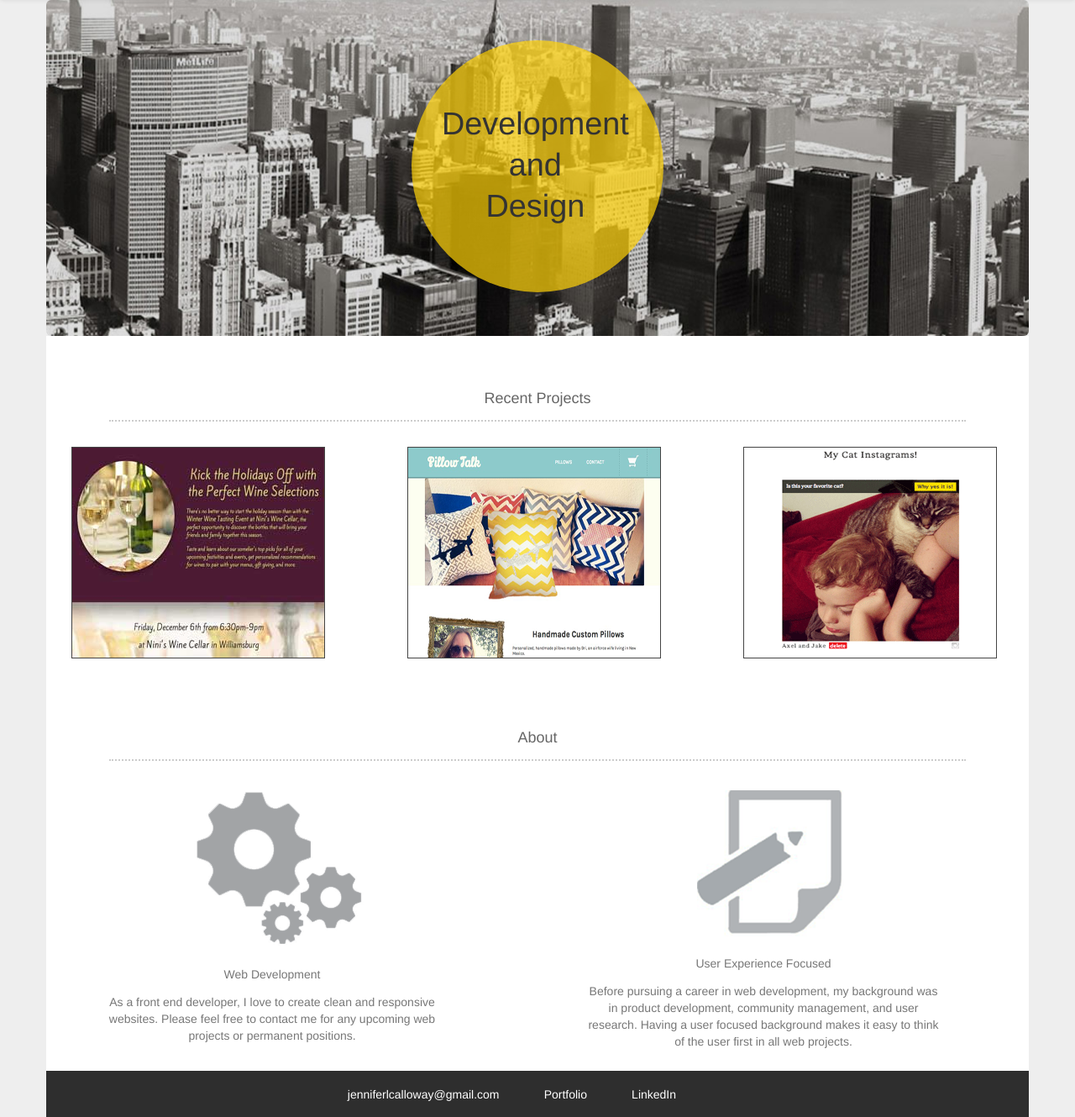
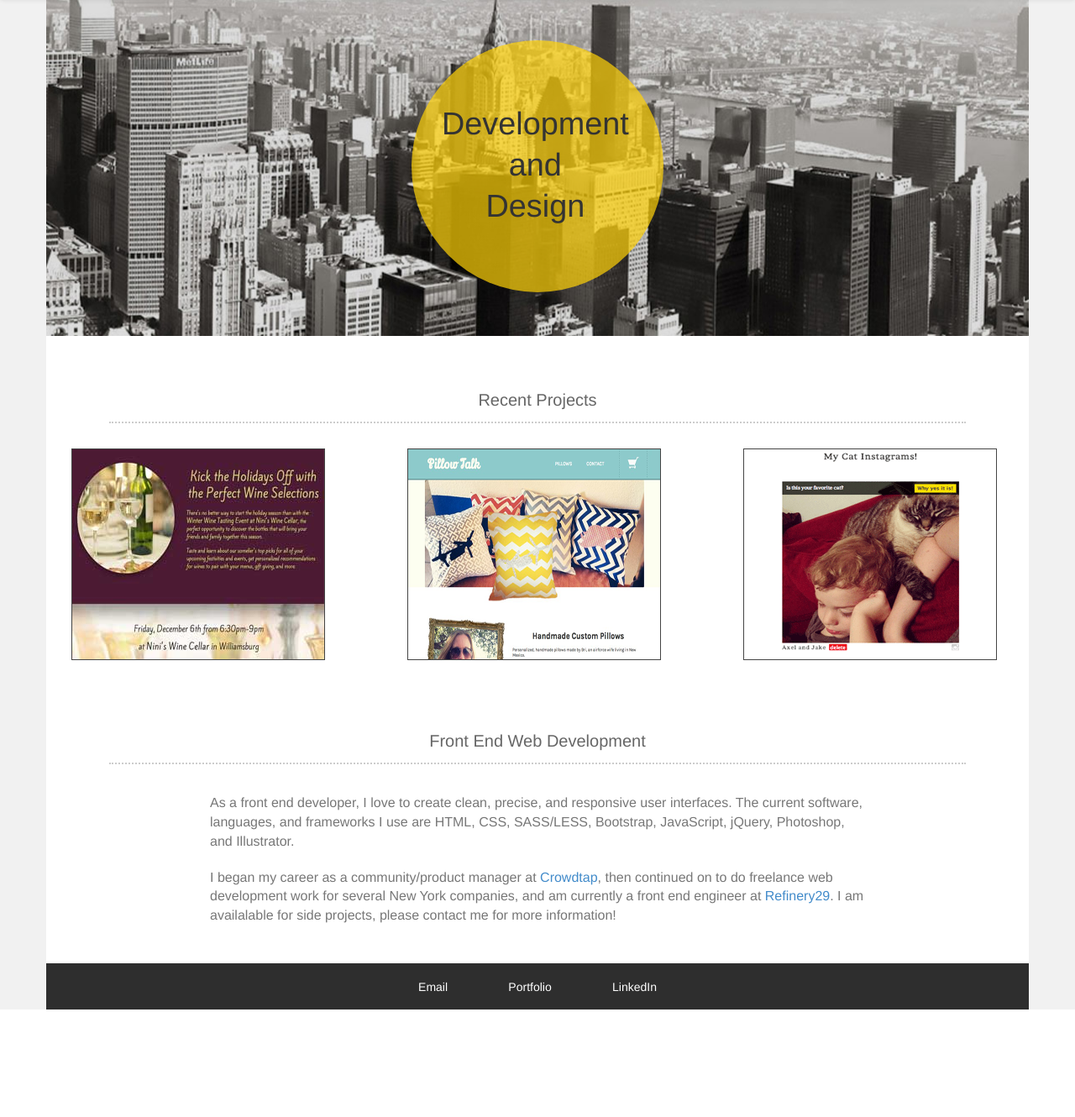
Before and after one commit to JenniferCalloway/jennifercalloway.github.io, a PHP site: page / in a window 1280 px wide. Shown: the part 60-1390 px from the top of the page at 84% size. After the commit the page ends 1262 px from the top, so only its background shows below. Run offline with PHP 8.4, Linux system fonts and the light colour scheme; some libraries are stand-ins or nearby versions.

Commit message:
homepage updates

```diff
--- a/assets/styles.css
+++ b/assets/styles.css
@@ -31,9 +31,13 @@
 	padding-right: 0;
 }
 
+.container .jumbotron {
+	border-radius: 0;
+}
+
 
 body {
-	background-color: #eee;
+	background-color: #f1f1f1;
 }
 
 
@@ -46,6 +50,7 @@ body {
 	text-align: center;
 	color: #666;
 	font-weight: normal;
+	font-size: 20px;
 }
 
 .title {
@@ -74,27 +79,14 @@ body {
 	margin: 0 auto;
 }
 
-.icon {
-	padding: 25px;
+.about-me {
+	color: #777;
+	font-size: 16px;
+	padding: 25px 0;
 }
 
-.icon img {
-	display: block;
-	margin: 0 auto;
-	padding-right: 30px;
-}
-
-
-.icon h5, .icon p {
-
-	text-align: center;
-	max-width: 80%;
-	margin: 15px 0 0 30px;
-	color: #777;
-}
-
-.icon h5 {
-	margin-top: 25px;
+.about-me p {
+	margin-bottom: 20px;
 }
 
 .end {
@@ -107,7 +99,7 @@ body {
 }
 
 .links {
-	margin-left: 28%;
+	text-align: center;
 }
 
 .links span {
--- a/index.html
+++ b/index.html
@@ -72,25 +72,19 @@
 		</div>
 		<div class="row">
 			<div class="col-md-12 title">
-				<h4>About</h4>
+				<h4>Front End Web Development</h4>
 			</div>
 		</div>
 		<div class="row about">
-			<div class="col-md-6 icon">
-				<img src="assets/images/gear.png">
-				<h5>Web Development</h5>
-				<p>As a front end developer, I love to create clean and responsive websites.  Please feel free to contact me for any upcoming web projects or permanent positions.</p>
-			</div>
-			<div class="col-md-6 icon">
-				<img src="assets/images/notepad.png">
-				<h5>User Experience Focused</h5>
-				<p>Before pursuing a career in web development, my background was in product development, community management, and user research.  Having a user focused background makes it easy to think of the user first in all web projects.</p>
+			<div class="col-md-8 col-md-offset-2 about-me">
+				<p>As a front end developer, I love to create clean, precise, and responsive user interfaces.  The current software, languages, and frameworks I use are HTML, CSS, SASS/LESS, Bootstrap, JavaScript, jQuery, Photoshop, and Illustrator.</p>
+				<p>I began my career as a community/product manager at <a href="http://corp.crowdtap.com/" target="_blank">Crowdtap</a>, then continued on to do freelance web development work for several New York companies, and am currently a front end engineer at <a href="http://www.refinery29.com/" target="_blank">Refinery29</a>.  I am availalable for side projects, please contact me for more information!</p>
 			</div>
 		</div>
 		<div class="row end">
 			<div class="col-md-12">
 				<div class="links">
-					<a href="mailto:jenniferlcalloway@gmail.com">jenniferlcalloway@gmail.com</a>
+					<a href="mailto:jenniferlcalloway@gmail.com">Email</a>
 					<a href="http://jenniferlcalloway.com/mysite/Portfolio/professionalprojects.html">Portfolio</a>
 					<a href="http://www.linkedin.com/pub/jennifer-calloway/32/66b/846" target="/blank">LinkedIn</a>
 				</div>
```
